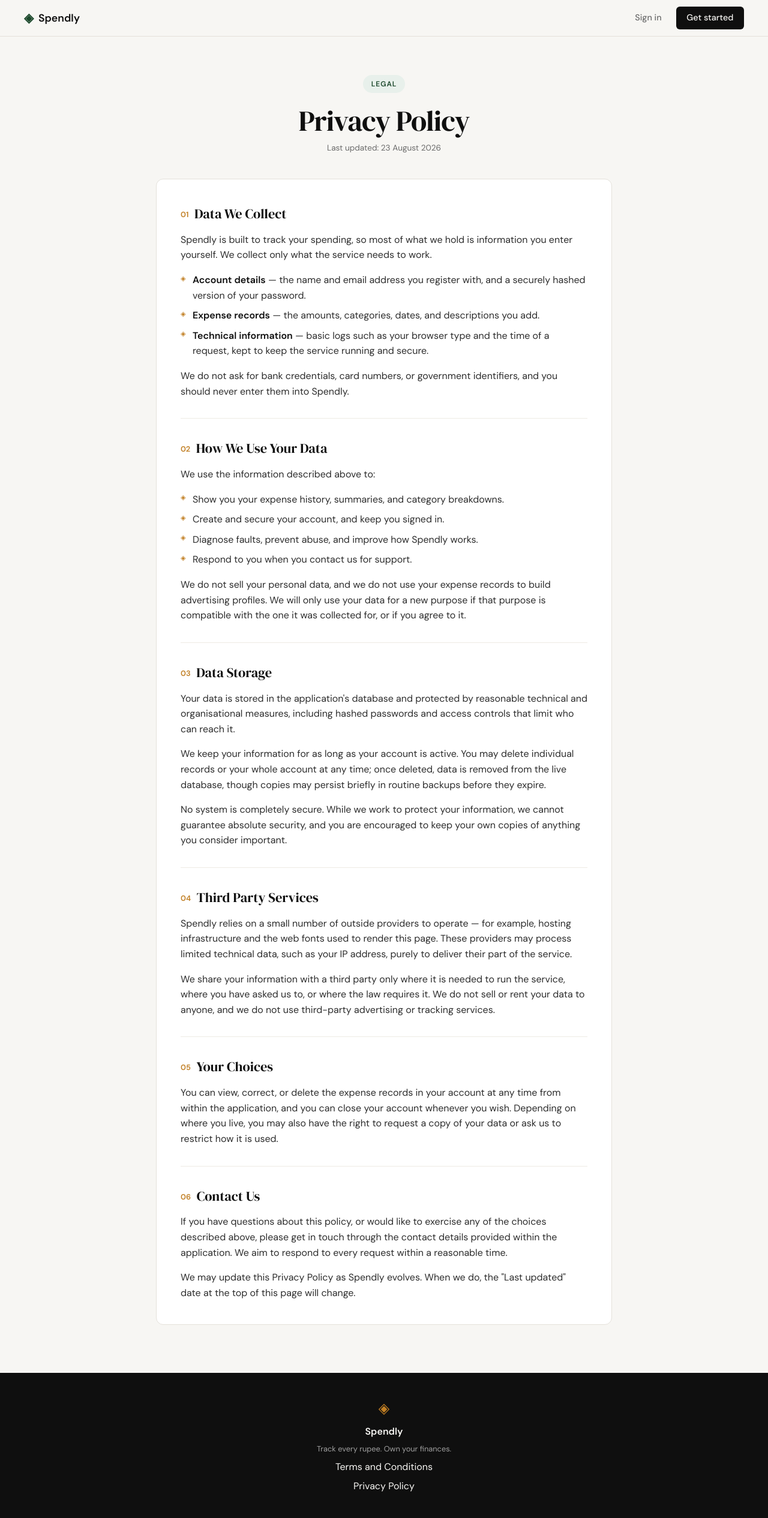
After one commit to my475552-bot/spendly, a Flask app: page /privacy in a window 1280 px wide. The commit adds this page. Shown: the whole page at 60% size. Run offline with Flask 3, Linux system fonts and the light colour scheme.

Commit message:
landing: add privacy policy page and route

```diff
--- a/app.py
+++ b/app.py
@@ -25,6 +25,11 @@ def login():
 @app.route("/terms")
 def terms():
     return render_template("terms.html")
+
+
+@app.route("/privacy")
+def privacy():
+    return render_template("privacy.html")
 
 
 # ------------------------------------------------------------------ #
--- a/static/css/style.css
+++ b/static/css/style.css
@@ -573,6 +573,11 @@ a { color: inherit; text-decoration: none; }
     margin-bottom: 0.5rem;
 }
 
+.legal-card strong {
+    color: var(--ink);
+    font-weight: 600;
+}
+
 .legal-card li::before {
     content: "◈";
     position: absolute;
--- a/templates/base.html
+++ b/templates/base.html
@@ -35,7 +35,7 @@
             <span class="footer-name">Spendly</span>
             <p class="footer-copy">Track every rupee. Own your finances.</p>
             <a href="{{ url_for('terms') }}">Terms and Conditions</a>
-            <a href="#">Privacy Policy</a>
+            <a href="{{ url_for('privacy') }}">Privacy Policy</a>
         </div>
     </footer>
 
--- /dev/null
+++ b/templates/privacy.html
@@ -0,0 +1,114 @@
+{% extends "base.html" %}
+
+{% block title %}Privacy Policy — Spendly{% endblock %}
+
+{% block content %}
+
+<section class="legal-section">
+    <div class="legal-container">
+        <header class="legal-header">
+            <div class="legal-badge">Legal</div>
+            <h1 class="legal-title">Privacy Policy</h1>
+            <p class="legal-updated">Last updated: 23 August 2026</p>
+        </header>
+
+        <div class="legal-card">
+            <section>
+                <h2><span class="legal-num">01</span>Data We Collect</h2>
+                <p>
+                    Spendly is built to track your spending, so most of what we hold is
+                    information you enter yourself. We collect only what the service needs to
+                    work.
+                </p>
+                <ul>
+                    <li><strong>Account details</strong> — the name and email address you register with, and a securely hashed version of your password.</li>
+                    <li><strong>Expense records</strong> — the amounts, categories, dates, and descriptions you add.</li>
+                    <li><strong>Technical information</strong> — basic logs such as your browser type and the time of a request, kept to keep the service running and secure.</li>
+                </ul>
+                <p>
+                    We do not ask for bank credentials, card numbers, or government identifiers,
+                    and you should never enter them into Spendly.
+                </p>
+            </section>
+
+            <section>
+                <h2><span class="legal-num">02</span>How We Use Your Data</h2>
+                <p>We use the information described above to:</p>
+                <ul>
+                    <li>Show you your expense history, summaries, and category breakdowns.</li>
+                    <li>Create and secure your account, and keep you signed in.</li>
+                    <li>Diagnose faults, prevent abuse, and improve how Spendly works.</li>
+                    <li>Respond to you when you contact us for support.</li>
+                </ul>
+                <p>
+                    We do not sell your personal data, and we do not use your expense records to
+                    build advertising profiles. We will only use your data for a new purpose if
+                    that purpose is compatible with the one it was collected for, or if you agree
+                    to it.
+                </p>
+            </section>
+
+            <section>
+                <h2><span class="legal-num">03</span>Data Storage</h2>
+                <p>
+                    Your data is stored in the application's database and protected by reasonable
+                    technical and organisational measures, including hashed passwords and
+                    access controls that limit who can reach it.
+                </p>
+                <p>
+                    We keep your information for as long as your account is active. You may
+                    delete individual records or your whole account at any time; once deleted,
+                    data is removed from the live database, though copies may persist briefly in
+                    routine backups before they expire.
+                </p>
+                <p>
+                    No system is completely secure. While we work to protect your information, we
+                    cannot guarantee absolute security, and you are encouraged to keep your own
+                    copies of anything you consider important.
+                </p>
+            </section>
+
+            <section>
+                <h2><span class="legal-num">04</span>Third Party Services</h2>
+                <p>
+                    Spendly relies on a small number of outside providers to operate — for
+                    example, hosting infrastructure and the web fonts used to render this page.
+                    These providers may process limited technical data, such as your IP address,
+                    purely to deliver their part of the service.
+                </p>
+                <p>
+                    We share your information with a third party only where it is needed to run
+                    the service, where you have asked us to, or where the law requires it. We do
+                    not sell or rent your data to anyone, and we do not use third-party
+                    advertising or tracking services.
+                </p>
+            </section>
+
+            <section>
+                <h2><span class="legal-num">05</span>Your Choices</h2>
+                <p>
+                    You can view, correct, or delete the expense records in your account at any
+                    time from within the application, and you can close your account whenever you
+                    wish. Depending on where you live, you may also have the right to request a
+                    copy of your data or ask us to restrict how it is used.
+                </p>
+            </section>
+
+            <section>
+                <h2><span class="legal-num">06</span>Contact Us</h2>
+                <p>
+                    If you have questions about this policy, or would like to exercise any of the
+                    choices described above, please get in touch through the contact details
+                    provided within the application. We aim to respond to every request within a
+                    reasonable time.
+                </p>
+                <p>
+                    We may update this Privacy Policy as Spendly evolves. When we do, the "Last
+                    updated" date at the top of this page will change.
+                </p>
+            </section>
+        </div>
+    </div>
+</section>
+
+{% endblock %}
```
